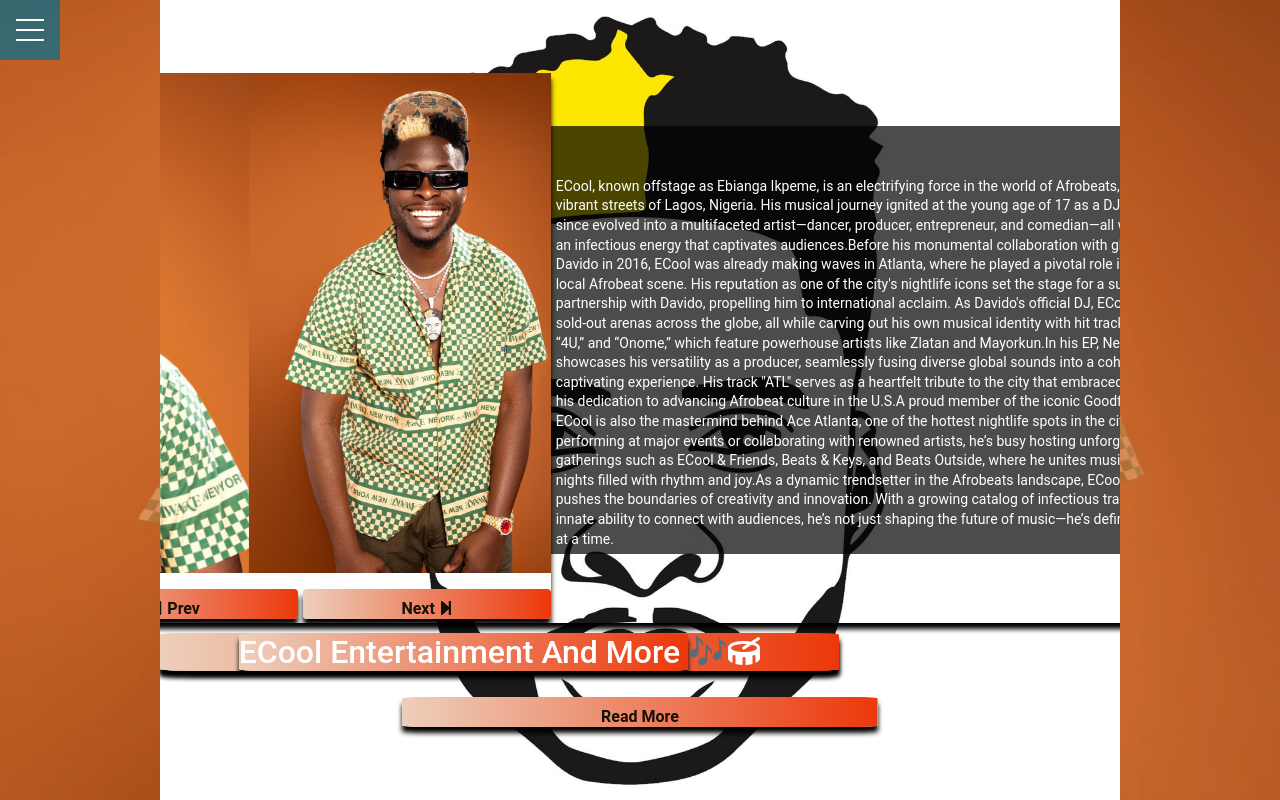
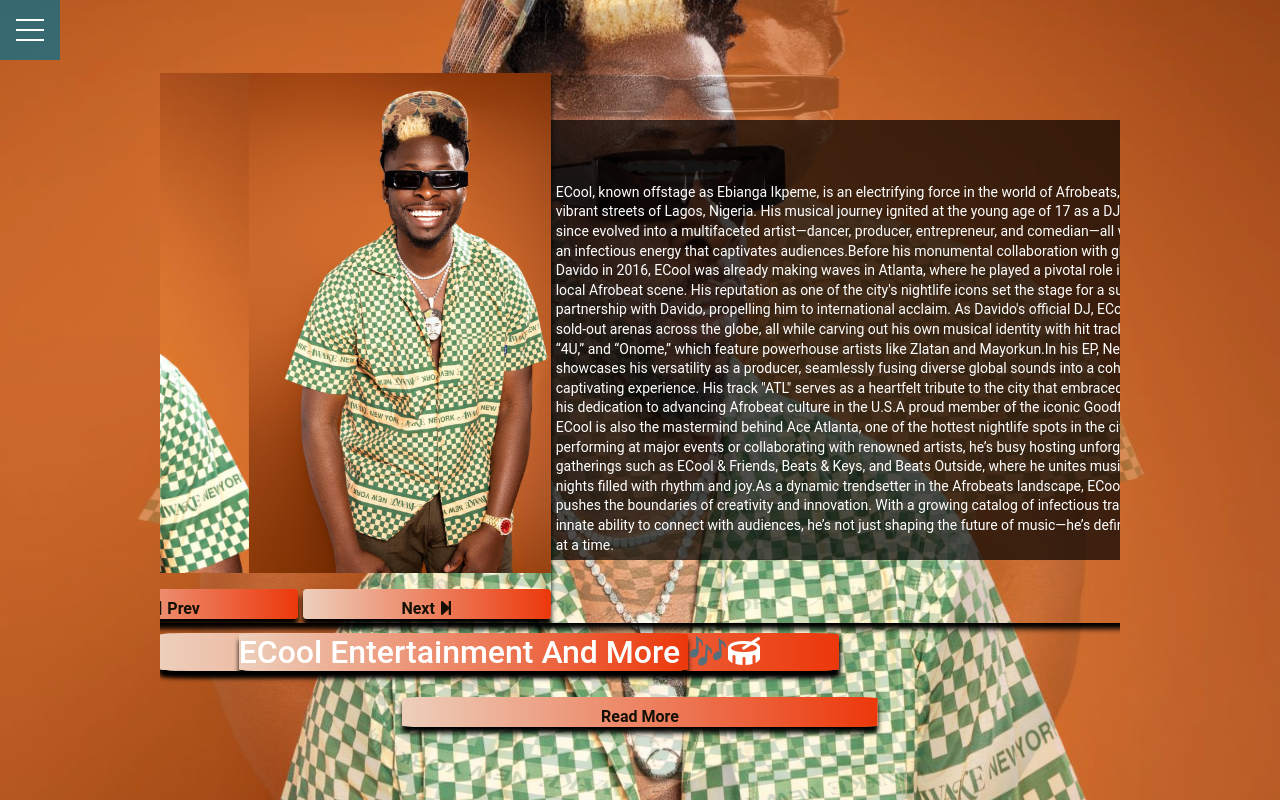
Before and after one commit to TuruchieNetworks/EcoolJavaScriptWebApplication, a React (Create React App) app: page /Landing in a window 1280 px wide. Shown: the top 800 px of the page. Built offline with nearby package versions, Linux system fonts and the light colour scheme; a small style sheet from the web is missing.

Commit message:
Fixed Background Picture Collage

```diff
--- a/src/PlayerAnimations.css
+++ b/src/PlayerAnimations.css
@@ -942,6 +942,9 @@ p {
   -webkit-border-radius: 5%;
   border-radius: 5%;
   opacity: 0.9;
+  background-repeat: no-repeat;
+  background-position: center;
+  background-size: cover;
   background: url('../src/img/logo.jpg') no-repeat center center/cover;
   animation: gradient-animation 0.31s infinite ease-in-out;
   animation: cover-spreader 5.3s 1 ease-in-out;
@@ -1102,7 +1105,7 @@ p {
   width: 100%;
 }
 .imageCover {
-  background-image: url('../src/img/logo.jpg');
+  /* background-image: url('../src/img/logo.jpg'); */
   background-repeat: no-repeat;
   background-position: center;
   background-size: cover;
@@ -1118,7 +1121,7 @@ p {
 
 .imageCard:hover,
 .imageCover:hover {
-  background: url('../src/img/logo.jpg');
+  /* background: url('../src/img/logo.jpg'); */
   background-repeat: no-repeat;
   background-position: center;
   background-size: cover;
--- a/src/components/headers/BioHeader.js
+++ b/src/components/headers/BioHeader.js
@@ -4,10 +4,8 @@ import { useNavigate } from 'react-router-dom';
 const BioHeader = () => {
     const navigate = useNavigate();
     const setDynamicRoute = () => {
-        const toggler = document.querySelector('.toggler');
-        toggler.checked = false; // Uncheck the toggler to close the menu
+        navigate('/');
     };
-    navigate('/');
     return (
     <div className='headerTitle'>
         <div className=''>
--- a/src/components/layout/Bio.js
+++ b/src/components/layout/Bio.js
@@ -5,13 +5,8 @@ const Biography = () => {
     return (
         <div className='bio-container'>
             <p style={{ fontSize: '14px' }}>
-                {/* <BioHeader /> */}
-                <h2 className="party-lights spreader">
-                    <div className="bright-cover type-writer">
-                        <span className="spreader">ECool: The Number 1 Future of Afrobeats</span> 🎶
-                        <span className="fas fa-drum"></span>
-                    </div>
-                </h2>
+                <BioHeader />
+
                 <span className='bio-content'>
                     ECool, known offstage as Ebianga Ikpeme, is an electrifying force in the world of Afrobeats, hailing from the vibrant streets of Lagos, Nigeria. His musical journey ignited at the young age of 17 as a DJ, and he has since evolved into a multifaceted artist—dancer, producer, entrepreneur, and comedian—all while radiating an infectious energy that captivates audiences.
                 </span>
```
Also changed, not shown: src/components/layout/Landing.js (+4 -5 lines).
